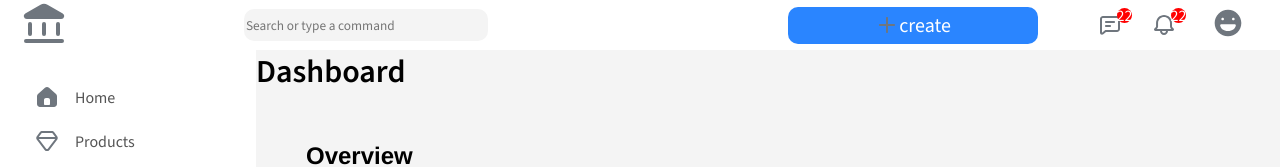
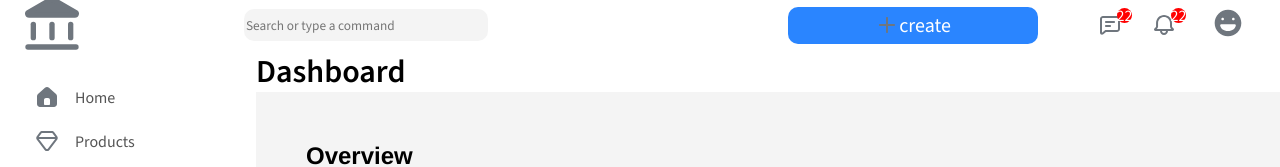
Before and after one commit to niluferazak/dashboardapp, a React (Create React App) app: page /home in a window 1280 px wide. Shown: the top 167 px of the page. Built offline with nearby package versions, Linux system fonts and the light colour scheme.

Commit message:
modified

```diff
--- a/package.json
+++ b/package.json
@@ -3,6 +3,10 @@
   "version": "0.1.0",
   "private": true,
   "dependencies": {
+    "@emotion/react": "^11.11.1",
+    "@emotion/styled": "^11.11.0",
+    "@mui/icons-material": "^5.11.16",
+    "@mui/material": "^5.13.5",
     "@testing-library/jest-dom": "^5.16.5",
     "@testing-library/react": "^13.4.0",
     "@testing-library/user-event": "^13.5.0",
--- a/src/App.js
+++ b/src/App.js
@@ -18,19 +18,18 @@ function App() {
 
 
      <Sidebar/>
-     <BrowserRouter>
+
      <Routes>
-     <Route path="/home" element={<Home/>}/>
+     <Route  exact path="/home" element={<Home/>}/>
 
 
-     <Route path="/products" element = {<Products/>}/>
-     <Route path="/customers" element = {<Customers/>}/>
-     <Route path="/shop" element = {<Shop/>}/>
-     <Route path="/income" element = {<Income/>}/>
-     <Route path="/promote" element = {<Promote/>}/>
+     <Route exact path="/products" element = {<Products/>}/>
+     <Route  exact path="/customers" element = {<Customers/>}/>
+     <Route  exact path="/shop" element = {<Shop/>}/>
+     <Route  exact path="/income" element = {<Income/>}/>
+     <Route  exact path="/promote" element = {<Promote/>}/>
 
      </Routes>
-     </BrowserRouter>
 
 
 
@@ -39,7 +38,8 @@ function App() {
 
 
 
-    </div>
+
+     </div>
 
     </div>
   );
--- a/src/components/pages/Home.css
+++ b/src/components/pages/Home.css
@@ -1,6 +1,6 @@
 .home{
     flex:4;
-    background: #F4F4F4
+
 }
 
 .dashboard{
--- a/src/components/pages/Home.jsx
+++ b/src/components/pages/Home.jsx
@@ -1,9 +1,12 @@
 import React from "react";
 import "./Home.css";
 import Info from "../info/Info";
+import Sidebar from "../sidebar/Sidebar";
 
 const Home = () => {
   return (
+    <>
+
     <div className="home">
       <h1>Dashboard</h1>
       <div className="dashboard">
@@ -18,6 +21,7 @@ const Home = () => {
       </div>
 
     </div>
+    </>
   );
 };
 
--- a/src/components/sidebar/Sidebar.jsx
+++ b/src/components/sidebar/Sidebar.jsx
@@ -51,7 +51,7 @@ const Sidebar = ({ Children }) => {
       <div className="sidebarWrapper">
         <div className="sidebarMenu">
           <ul className="sidebarList">
-            <BrowserRouter>
+
               <Link to="/home" className="link">
                 <li className="sidebarListitem">
                   <img src={home} alt="home" />
@@ -59,26 +59,26 @@ const Sidebar = ({ Children }) => {
                 </li>
               </Link>
 
-              <Link to="/products" className="link">
+              <NavLink to="/products" className="link">
                 <li className="sidebarListitem">
                   <img src={products} alt="products" />
                   Products
                 </li>
-              </Link>
+              </NavLink>
 
-              <Link to="/customers" className="link">
+              <NavLink to="/customers" className="link">
                 <li className="sidebarListitem">
                   <img src={customers} alt="customers" />
                   Customers
                 </li>
-              </Link>
+              </NavLink>
 
-              <Link to="/shop" className="link">
+              <NavLink to="/shop" className="link">
                 <li className="sidebarListitem">
                   <img src={shop} alt="shop" />
                   Shop
                 </li>
-              </Link>
+              </NavLink>
 
               <Link to="/income" className="link">
                 <li className="sidebarListitem">
@@ -93,7 +93,7 @@ const Sidebar = ({ Children }) => {
                   promote
                 </li>
               </Link>
-            </BrowserRouter>
+
           </ul>
           {/* {menuItems.map((item, index)=>(
     <BrowserRouter>
--- a/src/components/topbar/Topbar.css
+++ b/src/components/topbar/Topbar.css
@@ -20,8 +20,8 @@
 }
 
 .logo>img{
-    width: 3rem;
-    height: 3rem;
+    width: 4rem;
+    height: 4rem;
 
     cursor: pointer;
 
--- a/src/components/topbar/Topbar.jsx
+++ b/src/components/topbar/Topbar.jsx
@@ -9,7 +9,7 @@ import Searchbar from "../searchbar/Searchbar";
 
 const Topbar = () => {
   return (
-    <div classname="topbar">
+    <div className="topbar">
       <div className="topbarWrapper">
         <div className="topLeft">
           <div className="logo">
--- a/src/index.js
+++ b/src/index.js
@@ -2,11 +2,13 @@ import React from 'react';
 import ReactDOM from 'react-dom/client';
 
 import App from './App';
+import { BrowserRouter } from 'react-router-dom';
 
 
 const root = ReactDOM.createRoot(document.getElementById('root'));
 root.render(
   <React.StrictMode>
-    <App />
+    <BrowserRouter><App /></BrowserRouter>
+
   </React.StrictMode>
 );
```
Also changed, not shown: 1 other file (tests, documents, lock files or other folders).
